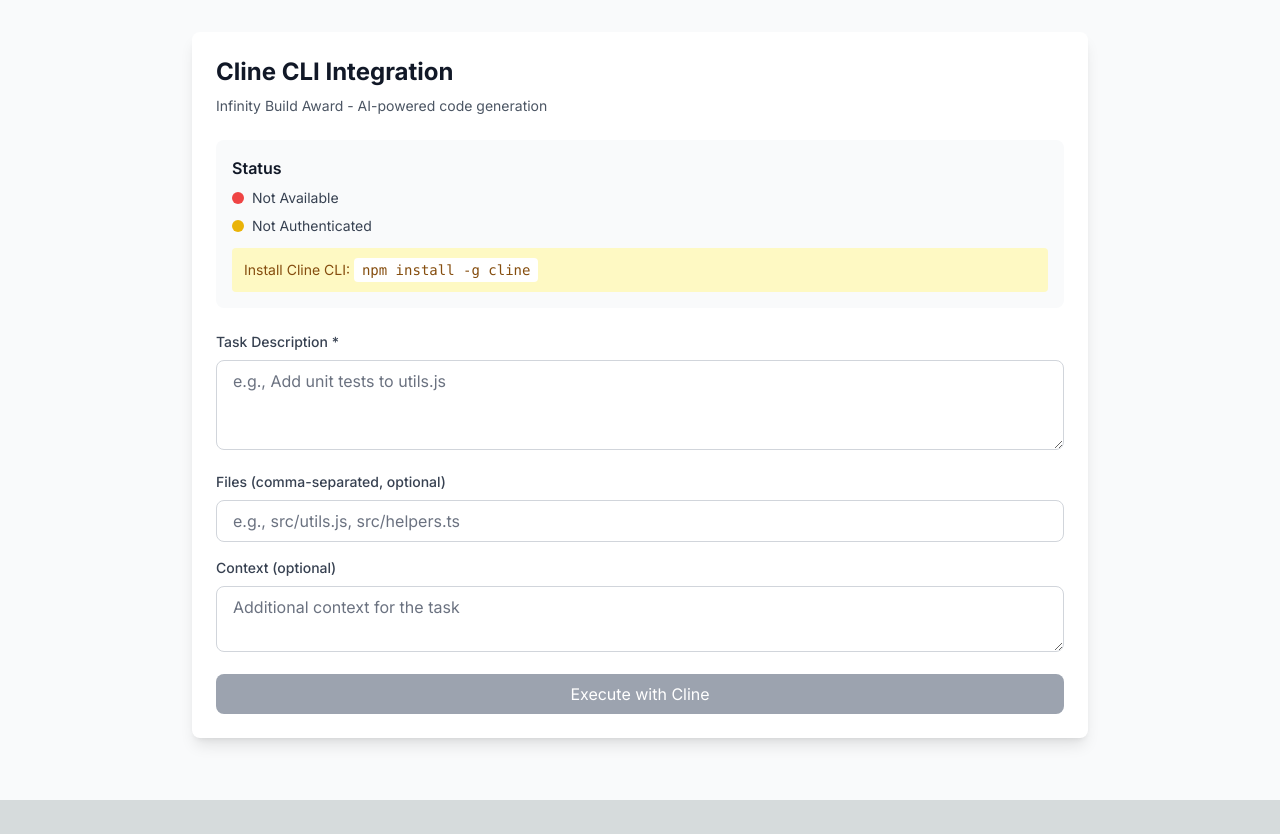
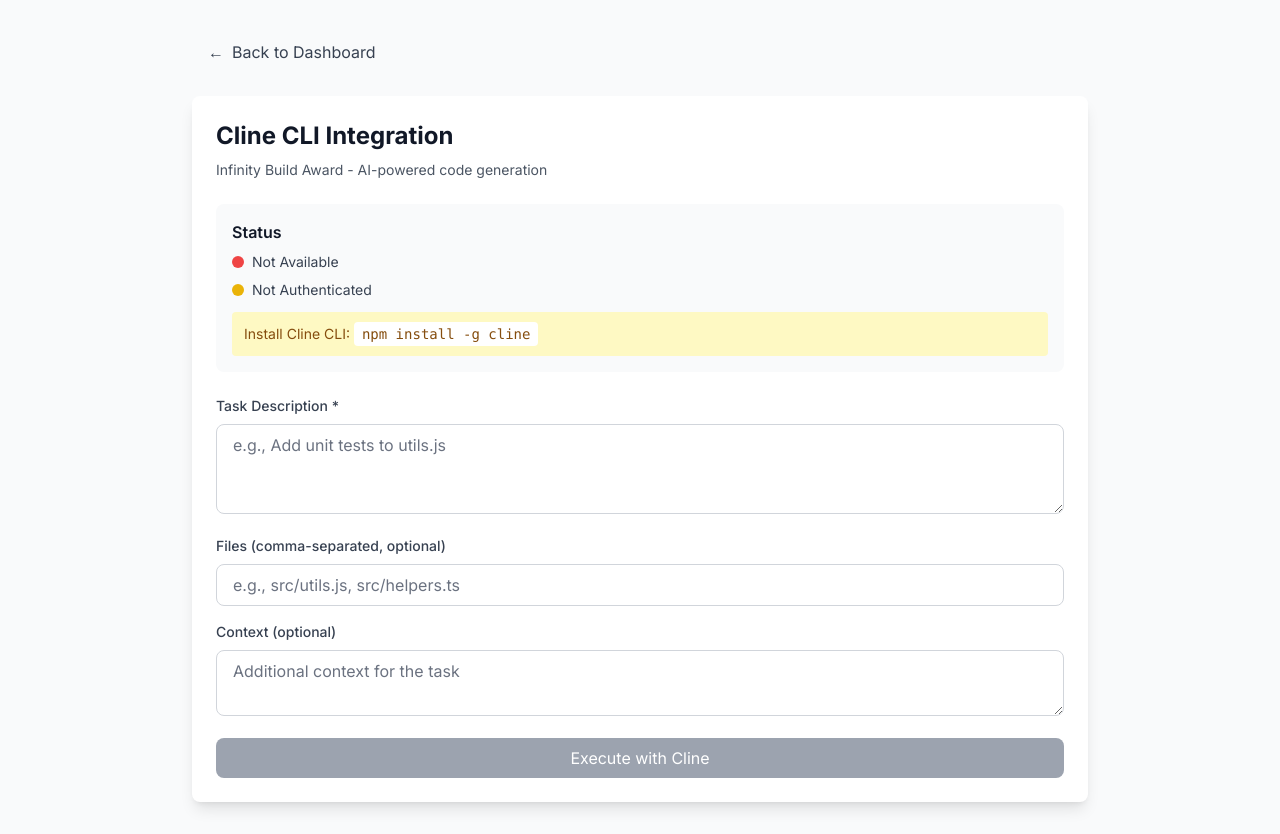
Before and after one commit to AjaySingh-a/AutoForge, a Next.js app in the folder frontend/: page /cline in a window 1280 px wide. Before the commit the page ends 800 px from the top, so only its background shows below. Built offline with nearby package versions, Linux system fonts and the light colour scheme; no server answers.

Commit message:
Add back buttons to Cline and CodeRabbit pages

```diff
--- a/frontend/src/app/cline/page.tsx
+++ b/frontend/src/app/cline/page.tsx
@@ -1,9 +1,19 @@
 import { ClinePanel } from '@/components/ClinePanel';
+import Link from 'next/link';
 
 export default function ClinePage() {
   return (
     <main className="min-h-screen p-8 bg-gray-50 dark:bg-gray-900">
       <div className="max-w-4xl mx-auto">
+        <div className="mb-6">
+          <Link
+            href="/"
+            className="inline-flex items-center gap-2 px-4 py-2 text-gray-700 dark:text-gray-300 hover:text-gray-900 dark:hover:text-white transition-colors"
+          >
+            <span>←</span>
+            <span>Back to Dashboard</span>
+          </Link>
+        </div>
         <ClinePanel />
       </div>
     </main>
--- a/frontend/src/app/coderabbit/page.tsx
+++ b/frontend/src/app/coderabbit/page.tsx
@@ -1,9 +1,19 @@
 import { CodeRabbitPanel } from '@/components/CodeRabbitPanel';
+import Link from 'next/link';
 
 export default function CodeRabbitPage() {
   return (
     <main className="min-h-screen p-8 bg-gray-50 dark:bg-gray-900">
       <div className="max-w-6xl mx-auto">
+        <div className="mb-6">
+          <Link
+            href="/"
+            className="inline-flex items-center gap-2 px-4 py-2 text-gray-700 dark:text-gray-300 hover:text-gray-900 dark:hover:text-white transition-colors"
+          >
+            <span>←</span>
+            <span>Back to Dashboard</span>
+          </Link>
+        </div>
         <CodeRabbitPanel />
       </div>
     </main>
```
Also changed, not shown: 1 other file (tests, documents, lock files or other folders).
